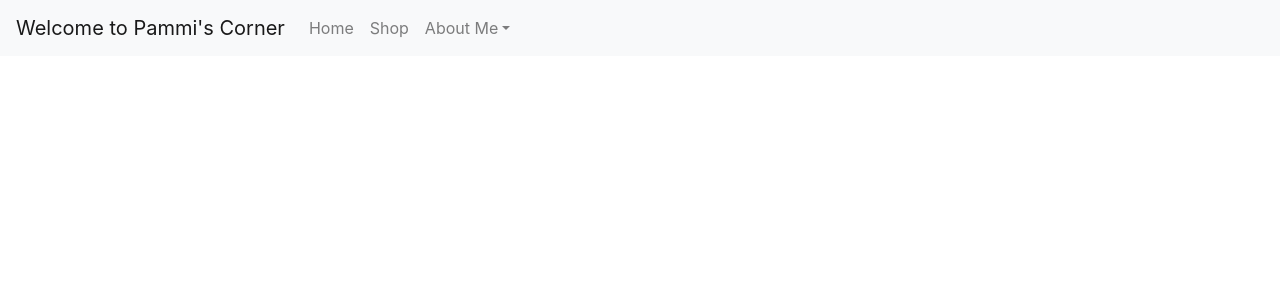
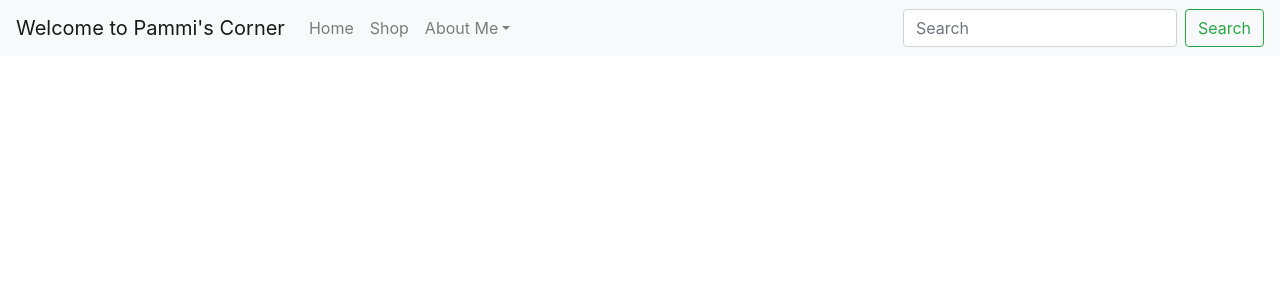
Before and after one commit to singhp1992/papas-app, a React (Create React App) app: page / in a window 1280 px wide. Shown: the top 300 px of the page. Built offline with nearby package versions, Linux system fonts and the light colour scheme.

Commit message:
adding back search form

```diff
--- a/src/components/Header.jsx
+++ b/src/components/Header.jsx
@@ -22,10 +22,10 @@ class Header extends Component {
                             <NavDropdown.Item href="#action/3.3">Hobbies</NavDropdown.Item>
                         </NavDropdown>
                     </Nav>
-                    {/* <Form inline>
+                    <Form inline>
                         <FormControl type="text" placeholder="Search" className="mr-sm-2" />
                         <Button variant="outline-success">Search</Button>
-                    </Form> */}
+                    </Form>
                 </Navbar.Collapse>
             </Navbar>
         );
```
